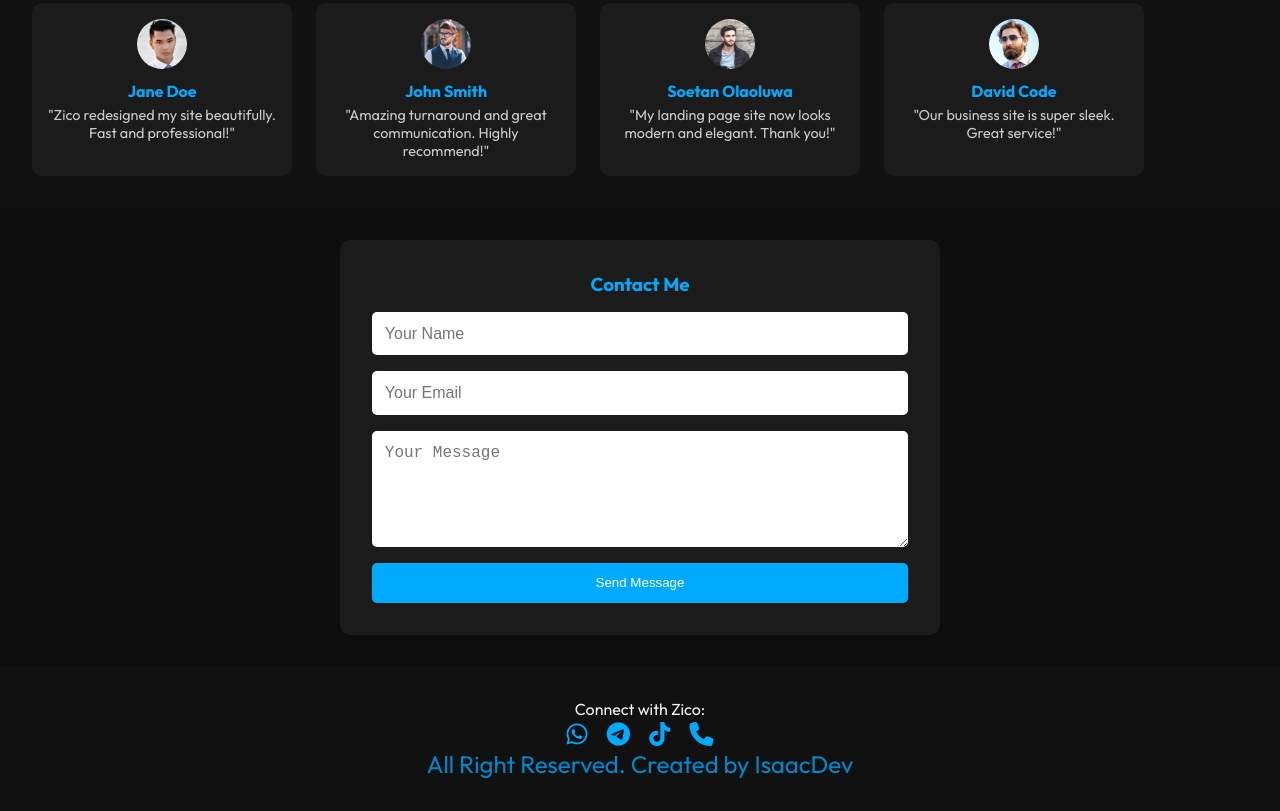
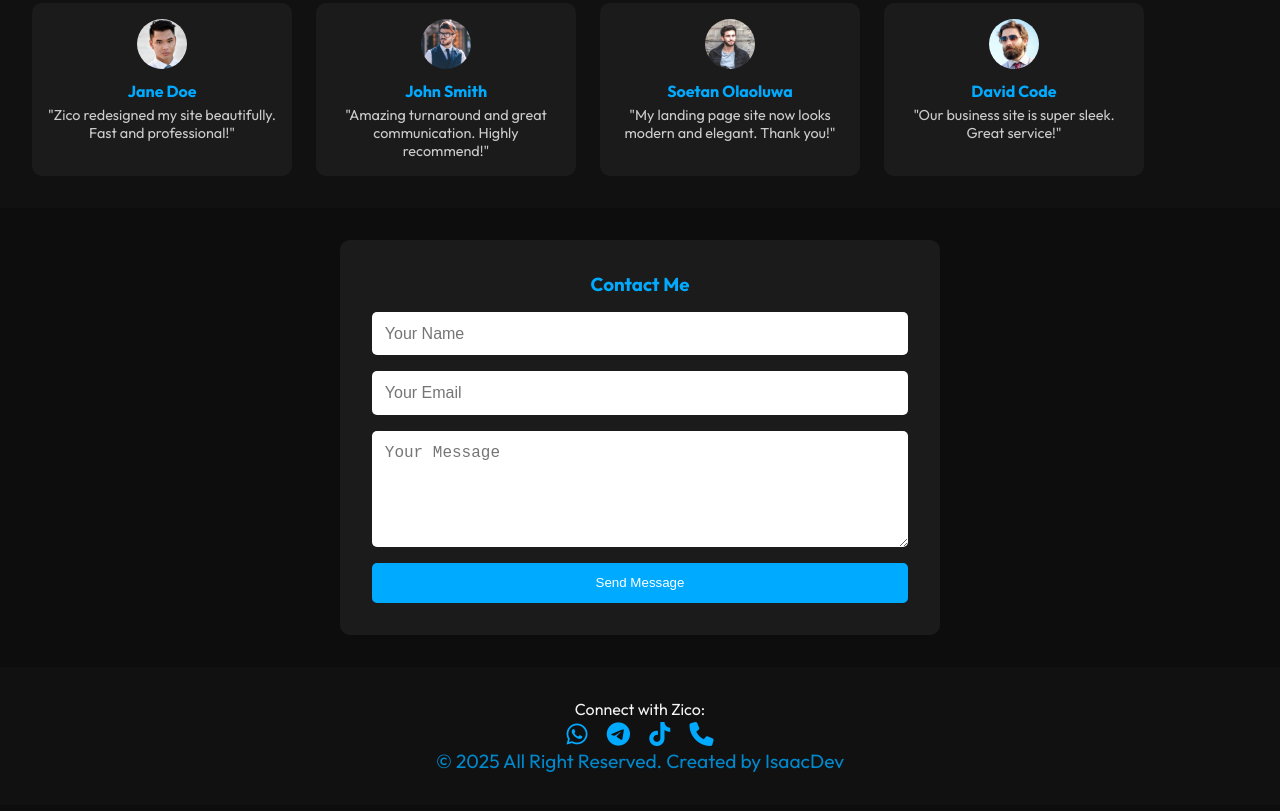
Before and after one commit to young1dev/zico-brand, a plain HTML site: page index.html in a window 1280 px wide. Shown: the part 1090-1901 px from the top of the page. Drawn offline with Linux system fonts and the light colour scheme.

Commit message:
Update index.html

```diff
--- a/index.html
+++ b/index.html
@@ -238,7 +238,7 @@
     }
     footer .reserved{
       color:#08c;
-      font-size: 1.5rem
+      font-size: 1.2rem
     }
 
     @keyframes fadeInUp {
@@ -342,7 +342,7 @@
     <a href="https://t.me/IsaacDev1" target="_blank"><i class="fab fa-telegram"></i></a>
     <a href="https://tiktok.com/@isaacdev1" target="_blank"><i class="fab fa-tiktok"></i></a>
     <a href="tel:+2347078552120"><i class="fas fa-phone"></i></a>
-    <p class="reserved">All Right Reserved. Created by IsaacDev</p>
+    <p class="reserved">&#169 2025 All Right Reserved. Created by IsaacDev</p>
   </footer>
 </body>
 </html>
```
